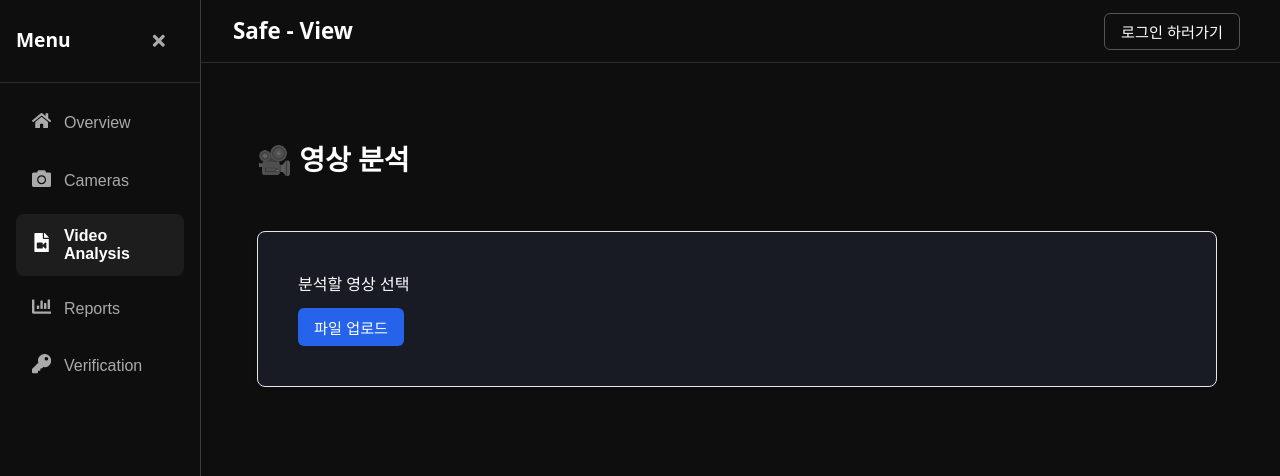
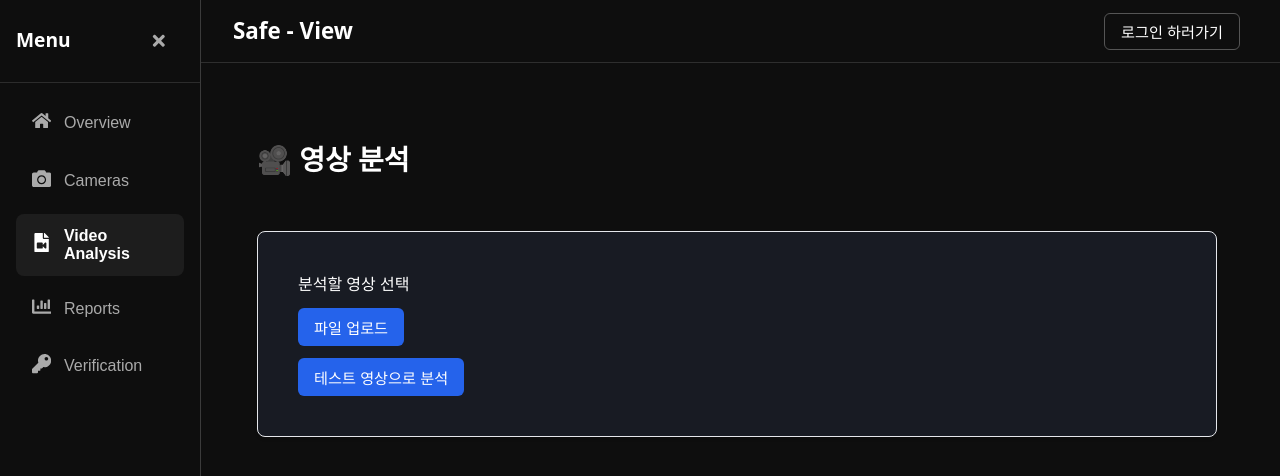
Before and after one commit to SafeView/Frontend, a React (Vite) app: page /analysis in a window 1280 px wide. Shown: the top 476 px of the page. Built offline with nearby package versions, Linux system fonts and the light colour scheme; no server answers.

Commit message:
FEAT : 얼굴 감지 useFaceDetectionStore api ui 연동 완료

```diff
--- a/src/components/Analysis/VideoUpload.tsx
+++ b/src/components/Analysis/VideoUpload.tsx
@@ -1,6 +1,8 @@
 // src/components/Analysis/VideoUpload.tsx
-import React, {type ChangeEvent, useState } from 'react';
+import React, {type ChangeEvent, useEffect, useState} from 'react';
 import styles from './VideoUpload.module.css';
+import useFaceDetectionStore from '../../stores/faceDetectionStore';
+
 
 interface Props {
     onUpload: (faceUrls: string[]) => void;
@@ -8,9 +10,14 @@ interface Props {
 
 const VideoUpload: React.FC<Props> = ({ onUpload }) => {
     const [previewUrl, setPreviewUrl] = useState<string | null>(null);
+    //@ts-ignore
     const [file, setFile] = useState<File | null>(null);
     const [minute, setMinute] = useState('');
     const [second, setSecond] = useState('');
+
+    // ✅ zustand 스토어 훅
+    const { faces, loading, error, detect, clear } = useFaceDetectionStore();
+
 
     const handleFileChange = (e: ChangeEvent<HTMLInputElement>) => {
         const selected = e.target.files?.[0];
@@ -18,26 +25,25 @@ const VideoUpload: React.FC<Props> = ({ onUpload }) => {
             setFile(selected);
             const url = URL.createObjectURL(selected);
             setPreviewUrl(url);
+            clear(); // 새로운 파일 업로드 시 상태 초기화
         }
     };
+
 
     const handleAnalyze = async () => {
         if (!previewUrl || !minute || !second) return;
         const time_input = `${minute} ${second}`;
 
-        try {
-            const res = await fetch(
-                `http://localhost:8000/face-detection/detect-faces?video_url=${encodeURIComponent(previewUrl)}&time_input=${encodeURIComponent(time_input)}`
-            );
-            const data = await res.json();
+        await detect(previewUrl, time_input);
+    };
 
-            if (data.isSuccess) {
-                onUpload(data.faces.map((f: { s3_url: string }) => f.s3_url)); // ✅ 결과만 넘김
-            }
-        } catch (e) {
-            console.error('분석 실패:', e);
+    // ✅ 얼굴 검출 완료 후 상위 컴포넌트로 전달
+    useEffect(() => {
+        if (faces.length > 0) {
+            const urls = faces.map((f) => f.s3_url);
+            onUpload(urls);
         }
-    };
+    }, [faces, onUpload]);
 
     return (
         <div className={styles.container}>
@@ -82,12 +88,29 @@ const VideoUpload: React.FC<Props> = ({ onUpload }) => {
                         <button
                             className={styles.analyzeButton}
                             onClick={handleAnalyze}
+                            disabled={loading}
                         >
-                            분석 시작
+                            {loading ? '분석 중...' : '분석 시작'}
                         </button>
                     </div>
+
+                    {error && <p className={styles.error}>⚠️ {error}</p>}
                 </>
             )}
+
+            <button
+                type="button"
+                className={styles.uploadButton}
+                onClick={async () => {
+                    const testUrl = 'http://commondatastorage.googleapis.com/gtv-videos-bucket/sample/ForBiggerBlazes.mp4';
+                    const timeInput = '0 5';
+
+                    await detect(testUrl, timeInput);
+                }}
+                disabled={loading}
+            >
+                {loading ? '분석 중...' : '테스트 영상으로 분석'}
+            </button>
         </div>
     );
 };
```
